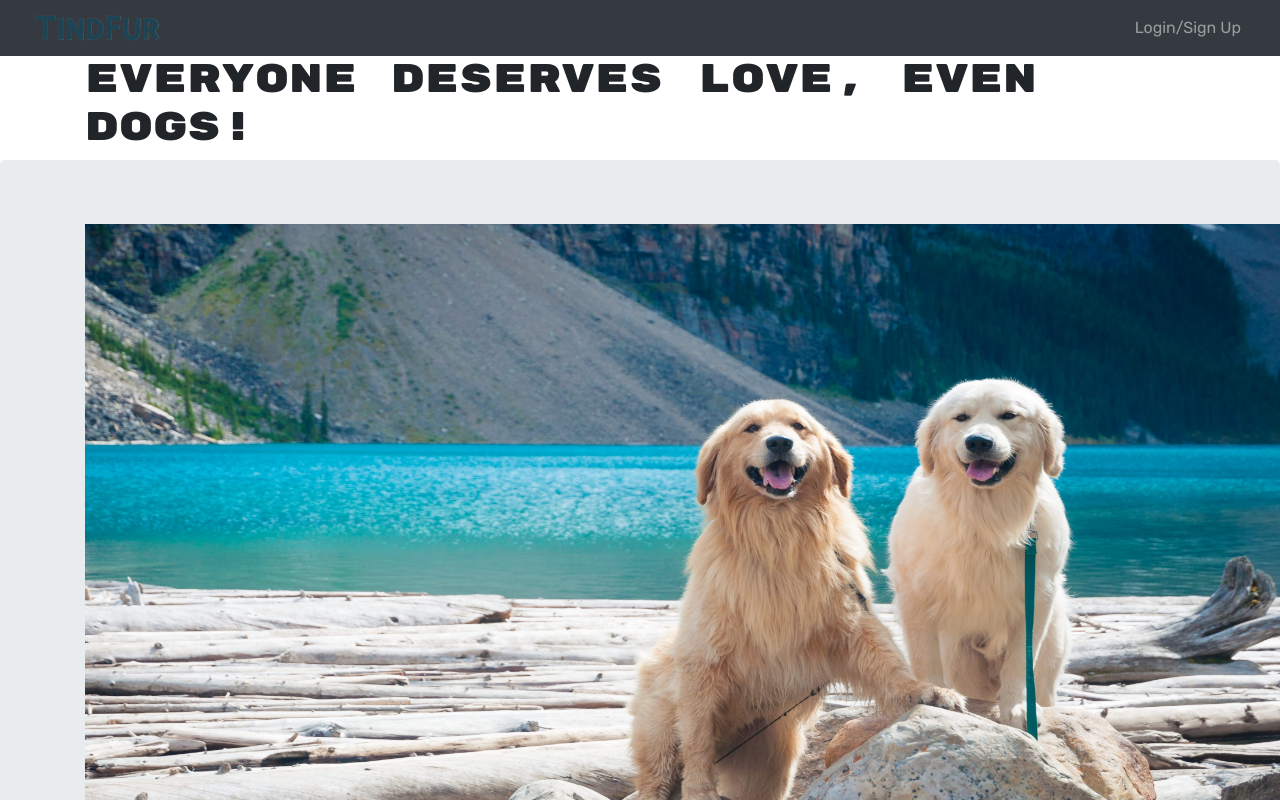
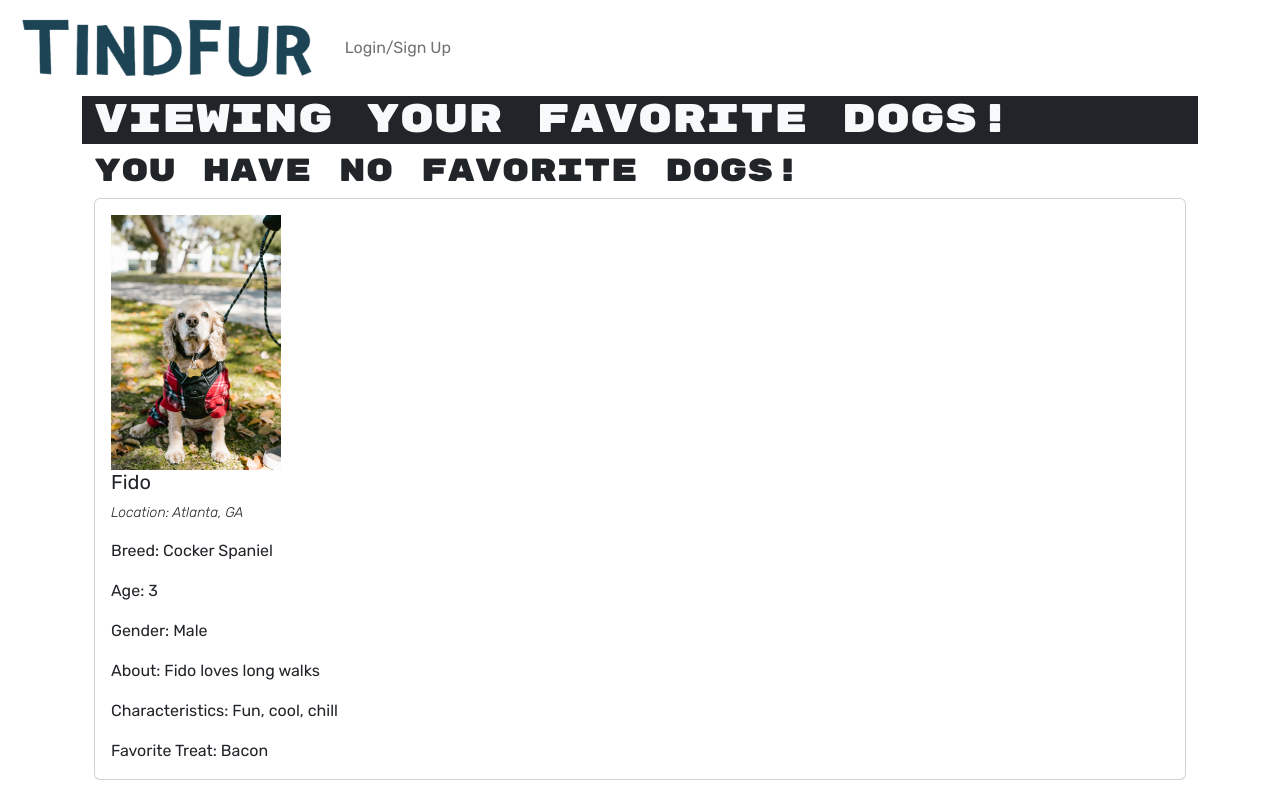
Before and after one commit to daeunkim127/Tindfur, a React (Create React App) app in the folder client/: page /saved in a window 1280 px wide. Shown: the top 800 px of the page. Built offline with nearby package versions, Linux system fonts and the light colour scheme.

Commit message:
router working

```diff
--- a/client/src/App.js
+++ b/client/src/App.js
@@ -1,11 +1,11 @@
 import React from "react";
-import { BrowserRouter ,Router, Route, Switch } from "react-router-dom";
+import {BrowserRouter as Router, Route, Routes } from "react-router-dom";
 import { ApolloClient, ApolloProvider, InMemoryCache } from "@apollo/client";
 import Favorites from "./pages/Favorites";
 import Homepage from "./pages/Homepage";
 import User from "./pages/User";
 import Navbar from "./components/Navbar";
-// import Switch from "react-bootstrap/esm/Switch";
+
 
 const client = new ApolloClient({
   uri: "/graphql",
@@ -15,16 +15,21 @@ const client = new ApolloClient({
 function App() {
   return (
     <ApolloProvider client={client}>
-    <>
-      <Navbar />
-      <BrowserRouter>
-        <Switch>
-          <Route path="/" component={Homepage} />
-          <Route path="/saved" component={Favorites} />
-          <Route path="/user" component={User} />
-        </Switch>
-      </BrowserRouter>
-    </>
+
+
+      <Router>
+        <div className='flex-colum justify-flex-start min-100-vh'>
+        <Navbar />
+        <div className="container">
+        <Routes>
+          <Route path="/" element={<Homepage />} />
+          <Route path="/saved" element={<Favorites/>} />
+          <Route path="/user" element={<User/>} />
+        </Routes>
+        </div>
+        </div>
+      </Router>
+
     </ApolloProvider>
 
     //  <ApolloProvider client={client}>
--- a/client/src/components/Navbar.js
+++ b/client/src/components/Navbar.js
@@ -13,10 +13,10 @@ const AppNavbar = () => {
 
   return (
     <>
-      <Navbar bg='dark' variant='dark' expand='lg'>
+      <Navbar  variant='light' expand='lg'>
         <Container fluid>
           <Navbar.Brand>
-            <img src={Logo} height= "30" className="d-inline-block align-top" alt="Tindfur Logo" />
+            <img src={Logo} height= "70" className="d-inline-block align-top" alt="Tindfur Logo" />
           </Navbar.Brand>
           <Navbar.Toggle aria-controls='navbar' />
           <Navbar.Collapse id='navbar'>
--- a/client/src/pages/Favorites.js
+++ b/client/src/pages/Favorites.js
@@ -53,6 +53,7 @@ const SavedDogs = () => {
   return (
     <>
       <Jumbotron fluid className='text-light bg-dark'>
+
         <Container>
           <h1>Viewing your Favorite Dogs!</h1>
         </Container>
```
Also changed, not shown: client/package.json (+13 -12 lines), 1 other file (tests, documents, lock files or other folders).
